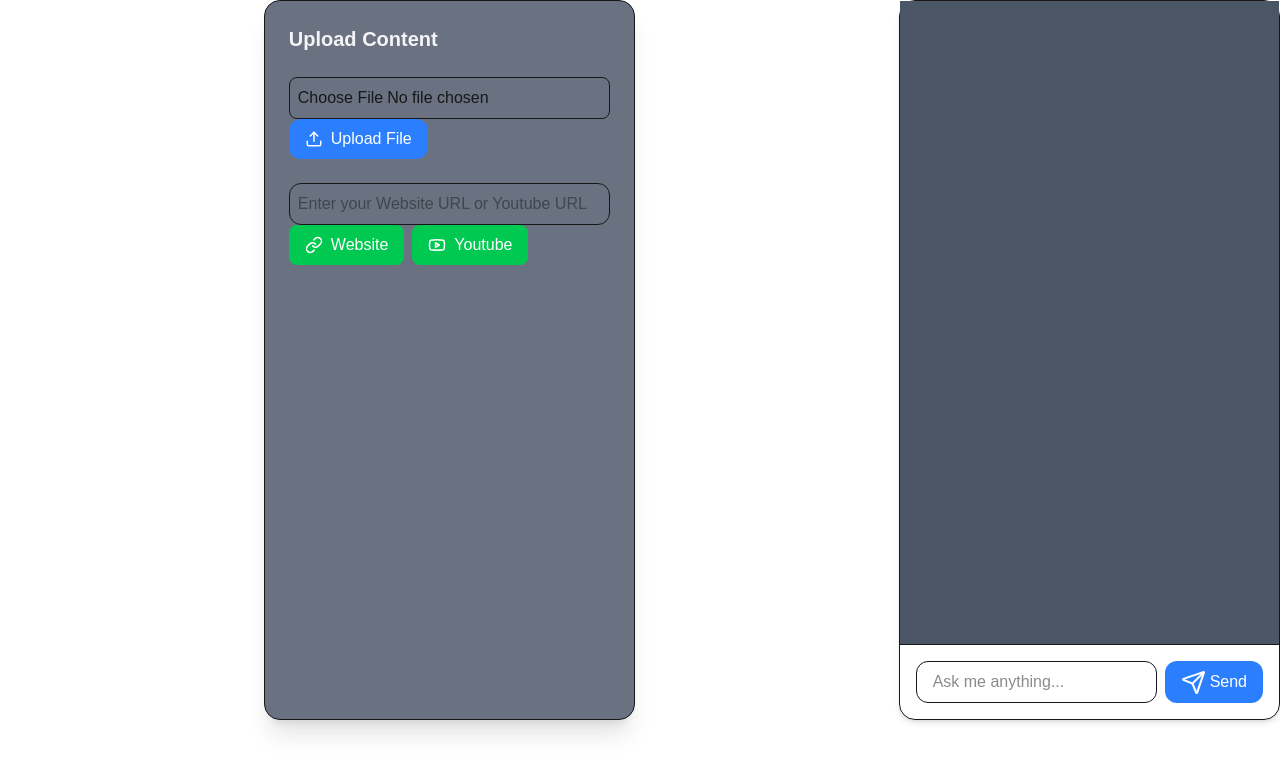
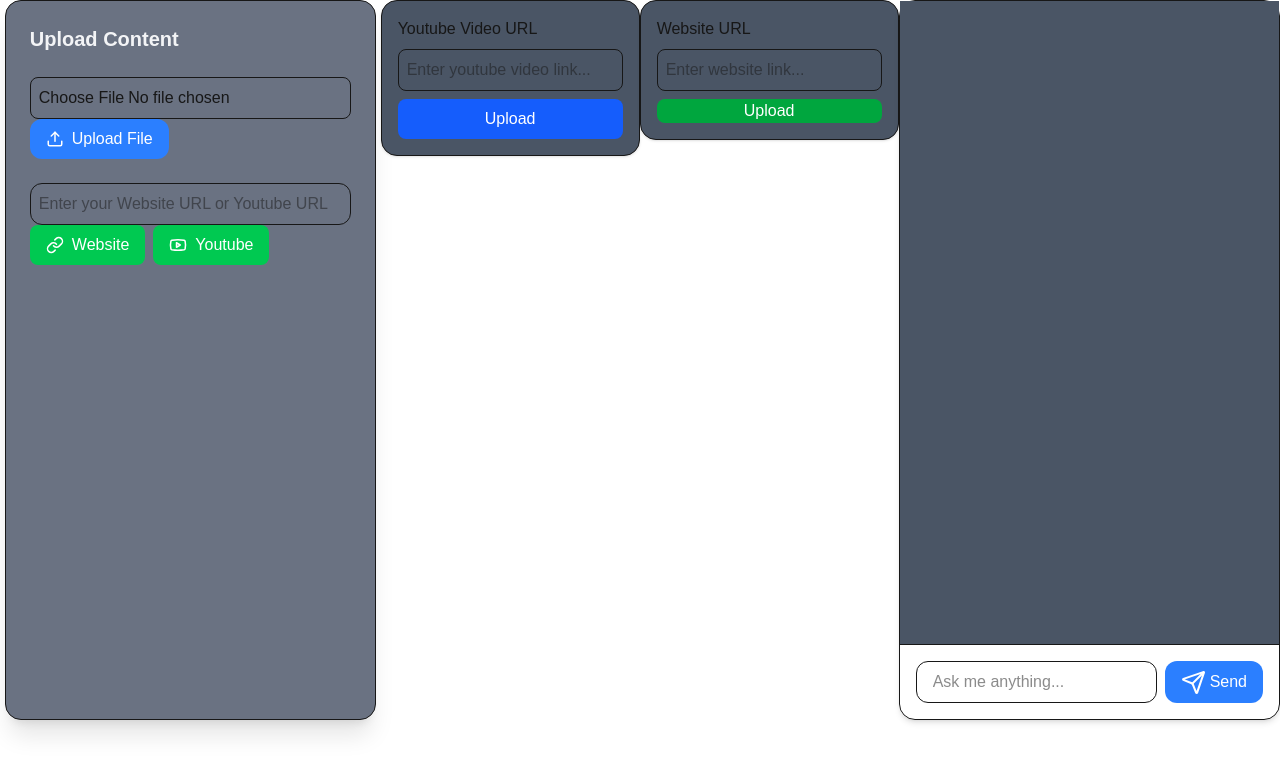
Before and after one commit to TheNikhilChauhan/note_pro_rag, a Next.js app: page / in a window 1280 px wide. Shown: the top 774 px of the page. Built offline with nearby package versions, Linux system fonts and the light colour scheme.

Commit message:
added website and yt loader frontend

```diff
--- a/src/app/api/chat/route.ts
+++ b/src/app/api/chat/route.ts
@@ -5,7 +5,7 @@ import { getChatModel } from "../../lib/llm";
 
 export async function POST(req: NextRequest) {
   try {
-    const { messages, apiKey } = await req.json();
+    const { messages } = await req.json();
 
     if (!messages || !Array.isArray(messages) || messages.length === 0) {
       return NextResponse.json({ error: "Invalid messages" }, { status: 400 });
--- a/src/app/api/youtube/route.ts
+++ b/src/app/api/youtube/route.ts
@@ -4,9 +4,9 @@ import { YoutubeTranscript } from "youtube-transcript";
 
 export async function POST(req: NextRequest) {
   try {
-    const { url } = await req.json();
+    const { url, apiKey } = await req.json();
 
-    if (!url || (!url.includes("youtube.com") && !url.includes("youtu.be"))) {
+    if (!url || !url.includes("youtube.com") || !url.includes("youtu.be")) {
       return NextResponse.json(
         { error: "Invalid Youtube Url" },
         { status: 400 }
@@ -14,20 +14,30 @@ export async function POST(req: NextRequest) {
     }
 
     const transcript = await YoutubeTranscript.fetchTranscript(url);
+
     if (!transcript || transcript.length === 0) {
       return NextResponse.json(
         { error: "Transcript not available" },
         { status: 400 }
       );
     }
-    const textContent = transcript.map((t) => t.text).join(" ");
+    const textContent = transcript
+      .map((t) => t.text)
+      .join(" ")
+      .replace(/\s+/g, " ")
+      .trim();
 
     const indexer = new DocumentIndex({
+      apiKey: apiKey || process.env.OPENAI_API_KEY!,
       textContent,
     });
     await indexer.run();
 
-    return NextResponse.json({ message: "Youtube transcript indexed" });
+    return NextResponse.json({
+      message: "Youtube transcript indexed",
+      success: true,
+      tokens: textContent.length,
+    });
   } catch (error: any) {
     console.error("Youtube API error: ", error);
     return NextResponse.json({ error: error.message }, { status: 500 });
--- a/src/app/page.tsx
+++ b/src/app/page.tsx
@@ -1,11 +1,19 @@
 import ChatBox from "@/components/ChatBox";
 import Uploader from "@/components/Uploader";
+import WebsiteUploader from "@/components/WebsiteUploader";
+import YouTubeUploader from "@/components/YouTubeUploader";
 
 export default function Home() {
   return (
     <div className="flex">
       <Uploader />
       <div>
+        <YouTubeUploader />
+      </div>
+      <div>
+        <WebsiteUploader />
+      </div>
+      <div>
         <ChatBox />
       </div>
     </div>
--- /dev/null
+++ b/src/components/WebsiteUploader.tsx
@@ -0,0 +1,64 @@
+"use client";
+
+import { useState } from "react";
+
+export default function WebsiteUploader({
+  onIndexed,
+}: {
+  onIndexed?: () => void;
+}) {
+  const [url, setUrl] = useState("");
+  const [loading, setLoading] = useState(false);
+  const [message, setMessage] = useState("");
+
+  const handleSubmit = async (e) => {
+    e.preventDefault();
+    if (!url) return;
+
+    setLoading(true);
+    setMessage("");
+
+    try {
+      const res = await fetch("/api/crawl", {
+        method: "POST",
+        headers: { "Content-Type": "application/json" },
+        body: JSON.stringify({ url }),
+      });
+
+      const data = await res.json();
+      if (!res.ok) throw new Error(data.error || "Website indexing failed");
+
+      setMessage("Website indexed successfully");
+      setUrl("");
+      onIndexed?.();
+    } catch (error: any) {
+      setMessage(`${error.message}`);
+    } finally {
+      setLoading(false);
+    }
+  };
+
+  return (
+    <div className="p-4 border rounded-2xl shadow bg-gray-600">
+      <form onSubmit={handleSubmit} className="flex flex-col gap-2">
+        <label className="font-medium">Website URL</label>
+        <input
+          type="url"
+          placeholder="Enter website link..."
+          value={url}
+          required
+          onChange={(e) => setUrl(e.target.value)}
+          className="p-2 border rounded-lg"
+        />
+        <button
+          type="submit"
+          disabled={loading}
+          className="px-4 oy-2 bg-green-600 text-white rounded-lg hover:bg-green-700 disabled:opacity-50"
+        >
+          {loading ? "Uploading..." : "Upload"}
+        </button>
+      </form>
+      {message && <p className="mt-2 text-sm">{message}</p>}
+    </div>
+  );
+}
--- /dev/null
+++ b/src/components/YouTubeUploader.tsx
@@ -0,0 +1,65 @@
+"use client";
+
+import { useState } from "react";
+
+export default function YouTubeUploader({
+  onIndexed,
+}: {
+  onIndexed?: () => void;
+}) {
+  const [url, setUrl] = useState("");
+  const [loading, setLoading] = useState(false);
+  const [message, setMessage] = useState("");
+
+  const handleSubmit = async (e) => {
+    e.preventDefault();
+    if (!url) return;
+
+    setLoading(true);
+    setMessage("");
+
+    try {
+      const res = await fetch("/api/youtube", {
+        method: "POST",
+        headers: { "Content-Type": "application/json" },
+        body: JSON.stringify({
+          url,
+        }),
+      });
+
+      const data = await res.json();
+      if (!res.ok) throw new Error(data.error || "Indexing failed");
+
+      setMessage("Youtube video indexed successfully");
+      setUrl("");
+    } catch (error: any) {
+      setMessage(`${error.message}`);
+    } finally {
+      setLoading(false);
+    }
+  };
+
+  return (
+    <div className="p-4 border rounded-2xl shadow bg-gray-600">
+      <form onSubmit={handleSubmit} className="flex flex-col gap-2">
+        <label className="font-medium">Youtube Video URL</label>
+        <input
+          type="url"
+          placeholder="Enter youtube video link..."
+          value={url}
+          className="p-2 border rounded-lg"
+          onChange={(e) => setUrl(e.target.value)}
+          required
+        />
+        <button
+          type="submit"
+          disabled={loading}
+          className="px-4 py-2 bg-blue-600 text-white rounded-lg hover:bg-blue-700 cursor-pointer"
+        >
+          {loading ? "Uploading..." : "Upload"}
+        </button>
+      </form>
+      {message && <p className="mt-2 text-sm">{message}</p>}
+    </div>
+  );
+}
```
